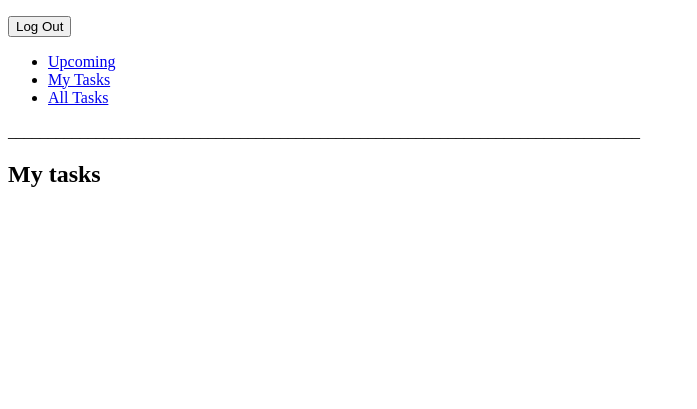
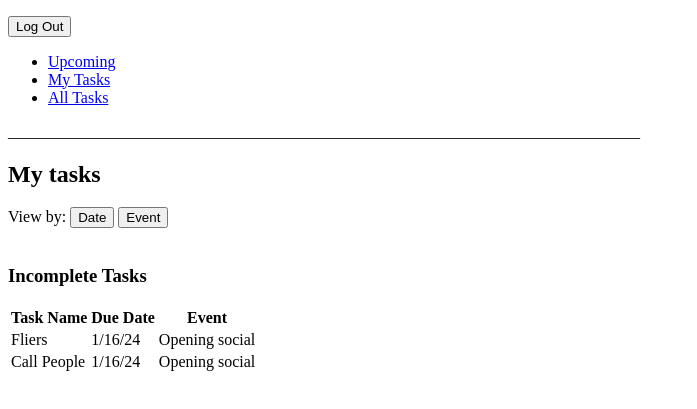
Before and after one commit to squirrellover23/startup, a plain HTML site: page mytasks.html in a window 1280 px wide. Shown: the part 105-514 px from the top of the page, without its empty margins (0-697 px from the left). Drawn offline with Linux system fonts and the light colour scheme.

Commit message:
My tasks updated

```diff
--- a/index.css
+++ /dev/null
@@ -1,22 +0,0 @@
-body {
-  margin: 0px;
-}
-header {
-  width: 100vw;
-  height: 15vh;
-  background-color: rgb(30, 30, 54);
-  display: flex;
-  justify-content: center;
-  color: white;
-}
-
-header nav {
-  display: flex;
-  text-align: center;
-  justify-content: center;
-}
-
-header a {
-  color: white;
-  text-decoration: none;
-}
--- a/mytasks.html
+++ b/mytasks.html
@@ -23,6 +23,32 @@
     </header>
     <main>
       <h2>My tasks</h2>
+      <span>View by: </span><button>Date</button> <button>Event</button>
+      <br />
+      <br />
+
+      <h3>Incomplete Tasks</h3>
+      <table>
+        <thead>
+          <tr>
+            <th>Task Name</th>
+            <th>Due Date</th>
+            <th>Event</th>
+          </tr>
+        </thead>
+        <tbody>
+          <tr>
+            <td>Fliers</td>
+            <td>1/16/24</td>
+            <td>Opening social</td>
+          </tr>
+          <tr>
+            <td>Call People</td>
+            <td>1/16/24</td>
+            <td>Opening social</td>
+          </tr>
+        </tbody>
+      </table>
     </main>
   </body>
 </html>
```
